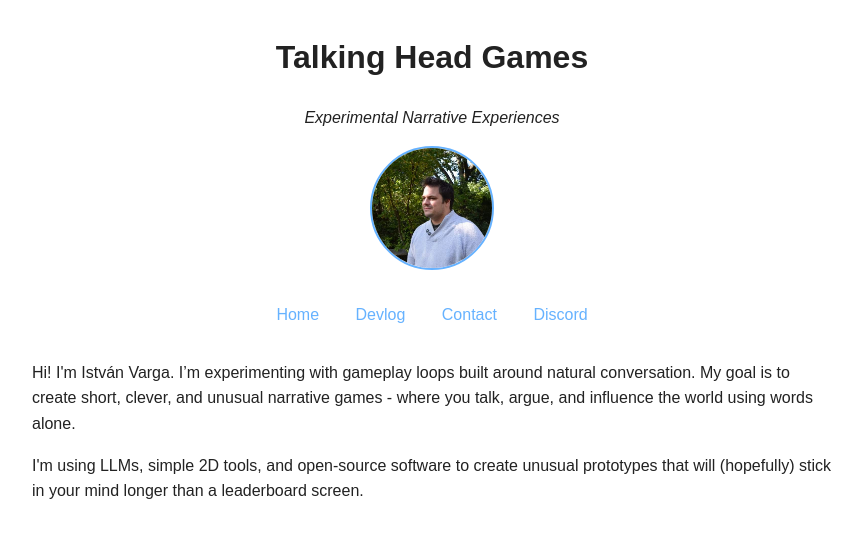
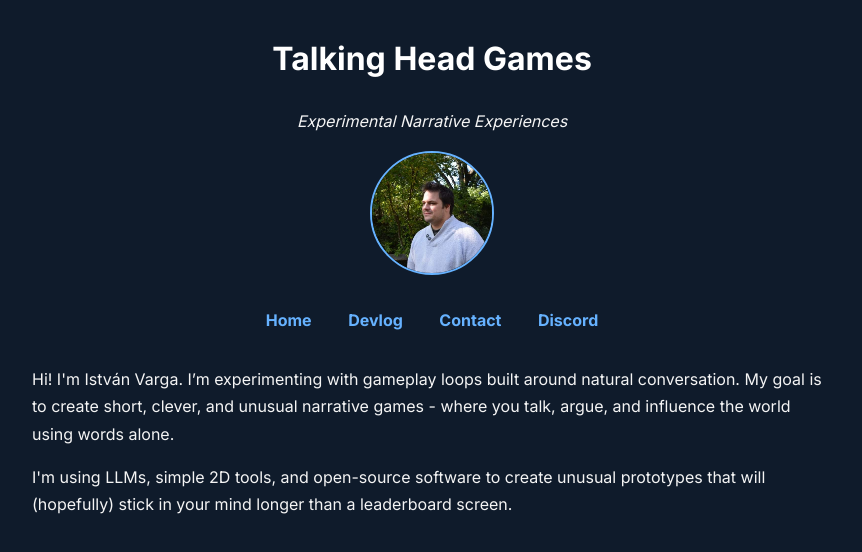
Before and after one commit to VargaIstvanMarko/talkinghead.games, a plain HTML site: page index.html in a window 1280 px wide. Shown: the whole page, without its empty margins (208-1070 px from the left). Drawn offline with Linux system fonts and the light colour scheme.

Commit message:
Update index.html

```diff
--- a/index.html
+++ b/index.html
@@ -12,18 +12,27 @@
   <title>Talking Head Games</title>
   <link rel="icon" href="favicon.ico">
   <style>
+  @import url('https://fonts.googleapis.com/css2?family=Inter:wght@400;700&display=swap');
+
   body {
-      font-family: sans-serif;
+    font-family: 'Inter', sans-serif;
+    background-color: #0f1b2b;
+    color: #f4f4f4;
     max-width: 800px;
     margin: 2em auto;
     padding: 0 1em;
-      line-height: 1.6;
-      color: #222;
+    line-height: 1.7;
   }
+
   header {
     text-align: center;
     margin-bottom: 2em;
   }
+
+  h1, h2, h3 {
+    color: #ffffff;
+  }
+
   .profile-pic {
     display: block;
     margin: 1em auto;
@@ -33,22 +42,31 @@
     object-fit: cover;
     border: 2px solid #66b2ff;
   }
+
   nav {
     text-align: center;
     margin-bottom: 2em;
   }
+
   nav a {
     margin: 0 1em;
     text-decoration: none;
     color: #66b2ff;
+    font-weight: bold;
   }
+
+  nav a:hover {
+    text-decoration: underline;
+  }
+
   footer {
     margin-top: 4em;
     text-align: center;
     font-size: 0.9em;
-      color: #999;
+    color: #ccc;
   }
 </style>
+
 </head>
 <body>
   <header>
```
Lines whose indentation alone changed are shown as unchanged.
